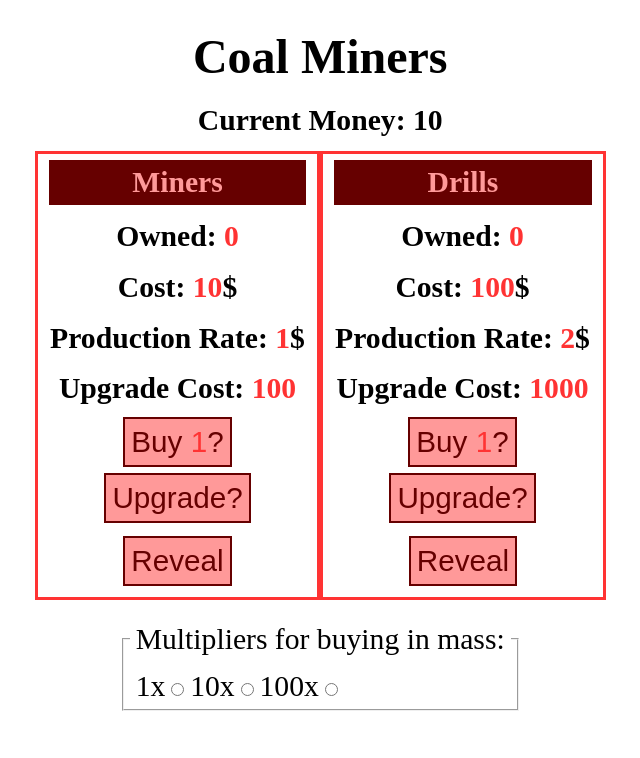
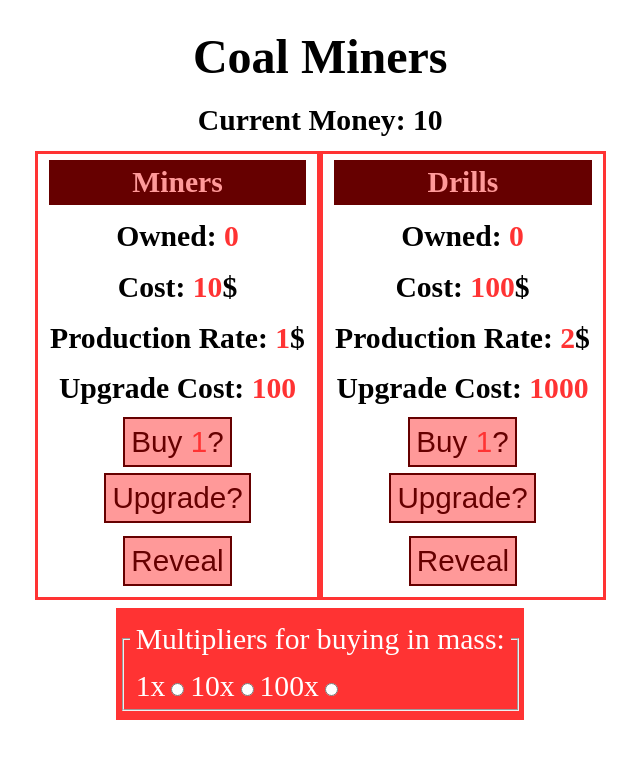
Before and after one commit to collerhatguy/coal-miner-fixed, a React (Create React App) app: page / in a window 1280 px wide. Shown: the top 758 px of the page, without its empty margins (323-963 px from the left). Built offline with nearby package versions, Linux system fonts and the light colour scheme.

Commit message:
table of contents

```diff
--- a/src/css/App.css
+++ b/src/css/App.css
@@ -29,6 +29,8 @@ button {
   background-color: #ff9999;
   color: #660000;
   border: #660000 solid 0.1em;
+  -webkit-transition-duration: 300ms;
+          transition-duration: 300ms;
   cursor: pointer;
 }
 
@@ -43,6 +45,22 @@ button:focus {
   color: #ff9999;
 }
 
+input {
+  cursor: pointer;
+}
+
+span {
+  padding: 0;
+  margin: 0;
+  color: #ff3333;
+}
+
+#multiplierContainer {
+  font-size: 1.85414rem;
+  background-color: #ff3333;
+  color: white;
+}
+
 #worker-list {
   display: -webkit-box;
   display: -ms-flexbox;
@@ -55,10 +73,6 @@ button:focus {
           align-items: center;
 }
 
-#multiplierContainer {
-  font-size: 1.85414rem;
-}
-
 .worker {
   border: solid 0.2em #ff3333;
   text-align: center;
@@ -68,12 +82,6 @@ button:focus {
   background-color: #660000;
   color: #ff9999;
   width: 90%;
-}
-
-span {
-  padding: 0;
-  margin: 0;
-  color: #ff3333;
 }
 
 .visible {
--- a/src/css/App.scss
+++ b/src/css/App.scss
@@ -1,4 +1,12 @@
+// table of contents
+// 1. variables
+// 2. default styling
+// 3. tags
+// 4. ids
+// 5. classes
+// 6. animation
 
+// 1. variables
 $primary-color: hsl(0, 0%, 100%);
 $secondary-color: hsl(0, 0%, 0%);
 $tertiary-color-100: hsl(0, 100%, 80%);
@@ -7,11 +15,14 @@ $tertiary-color-300: hsl(0, 100%, 40%);
 $tertiary-color-400: hsl(0, 100%, 20%);
 $max-font: 3rem;
 
+// 2. default styling
 * {
     padding: .2em;
     width: fit-content;
     margin: .1em auto;
 }
+
+// 3. tags
 body {
     width: 100%;
     display: flex;
@@ -29,6 +40,7 @@ button {
     background-color: $tertiary-color-100;
     color: $tertiary-color-400;
     border: $tertiary-color-400 solid .1em;
+    transition-duration: 300ms;
     cursor: pointer;
     &:hover {
         background-color: $tertiary-color-400;
@@ -40,14 +52,28 @@ button {
         color: $tertiary-color-100;
     }
 }
+input {
+    cursor: pointer;
+}
+span {
+    padding: 0;
+    margin: 0;
+    color: $tertiary-color-200;
+}
+
+// 4. ids
+#multiplierContainer {
+    font-size: $max-font / 1.618;
+    background-color: $tertiary-color-200;
+    color: $primary-color;
+}
 #worker-list {
     display: flex;
     justify-content: space-between;
     align-items: center;
 }
-#multiplierContainer {
-    font-size: $max-font / 1.618;
-}
+
+// 5. classes
 .worker {
     border: solid .2em $tertiary-color-200;
     text-align: center;
@@ -56,11 +82,6 @@ button {
     background-color: $tertiary-color-400;
     color: $tertiary-color-100;
     width: 90%;
-}
-span {
-    padding: 0;
-    margin: 0;
-    color: $tertiary-color-200;
 }
 .visible {
     display: flex;
@@ -72,8 +93,9 @@ span {
 }
 .hidden {
     display: none;
+}
 
-}
+// 6. animation
 @keyframes grow {
     from {
         transform: scaleY(0);
```
Also changed, not shown: 1 other file (tests, documents, lock files or other folders).
